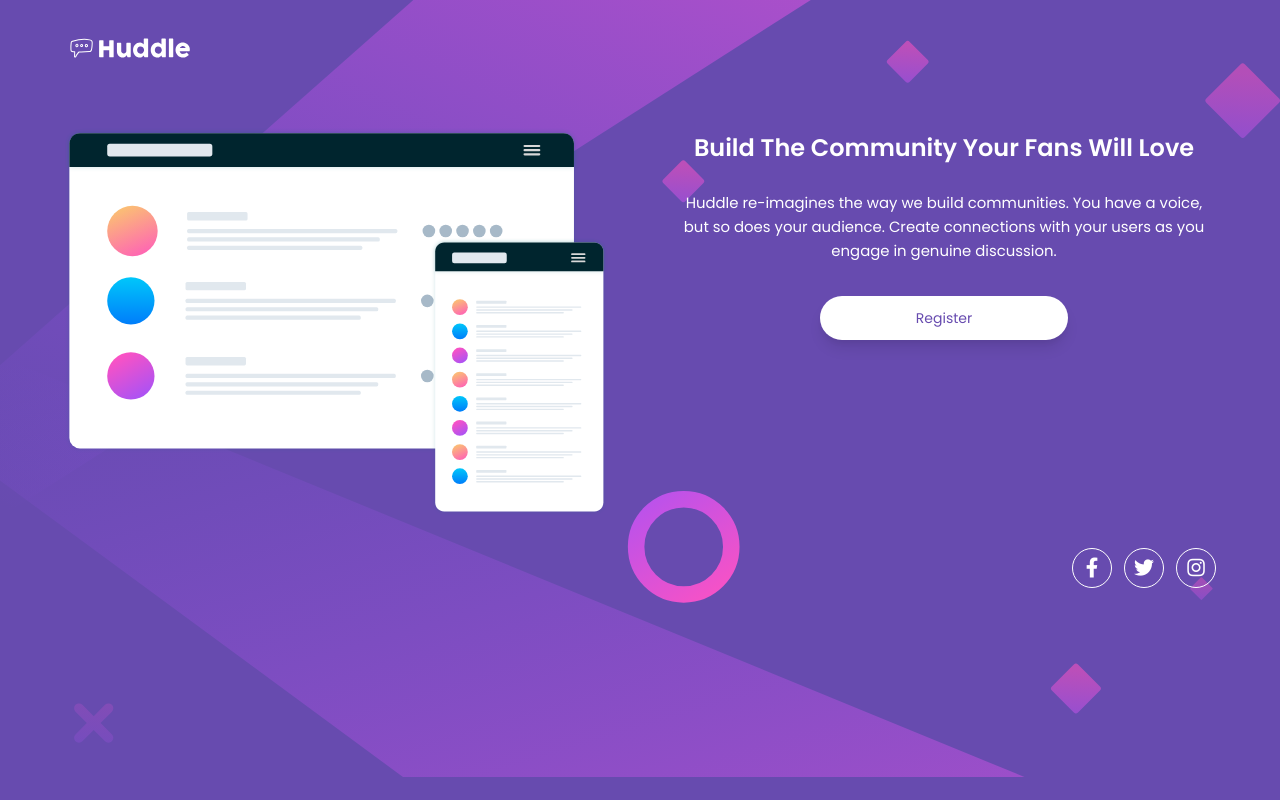
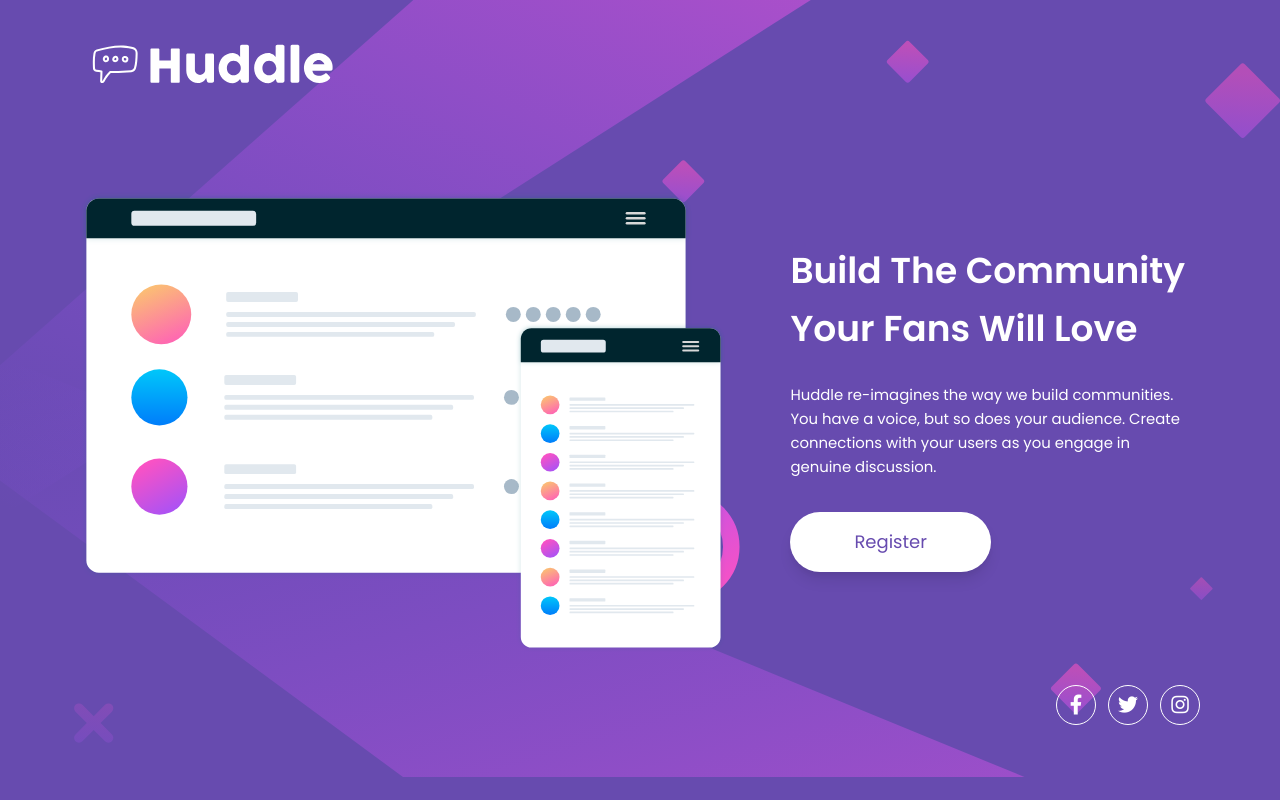
Before and after one commit to JustinByrne/FM-huddle-landing-page, a website: page index.html in a window 1280 px wide. Drawn offline with Linux system fonts and the light colour scheme.

Commit message:
Created desktop view

```diff
--- a/index.html
+++ b/index.html
@@ -14,23 +14,24 @@
     </head>
 
     <body class="bg-violet">
-        <div class="px-9 lg:px-16 bg-mobile lg:bg-desktop bg-no-repeat bg-contain lg:h-screen">
+        <div class="px-9 lg:px-20 bg-mobile lg:bg-desktop bg-no-repeat bg-contain lg:h-screen">
             <header class="pt-8 pb-16">
-                <img class="h-8" src="./images/logo.svg">
+                <img class="h-8 lg:h-16" src="./images/logo.svg">
             </header>
-            <main class="text-center grid grid-cols-1 lg:grid-cols-2 gap-16 pb-8">
-                <div>
+            <div class="flex flex-col">
+                <main class="text-center lg:text-left grid grid-cols-1 lg:grid-cols-5 gap-16 pb-8 items-center">
+                    <div class="lg:col-span-3 lg:pt-8">
                         <img src="./images/illustration-mockups.svg">
                     </div>
-                <div>
-                    <h1 class="font-poppins text-2xl text-white font-bold pb-6 leading-relaxed">
+                    <div class="lg:col-span-2">
+                        <h1 class="font-poppins text-2xl lg:text-4xl text-white font-bold pb-6 leading-relaxed lg:leading-relaxed">
                             Build The Community Your Fans Will Love
                         </h1>
-                    <p class="font-poppins text-white text-[0.93rem] pb-8 leading-relaxed">
+                        <p class="font-poppins text-white text-[0.93rem] pb-8 lg:pr-4 leading-relaxed">
                             Huddle re-imagines the way we build communities. You have a voice, but so does your audience.
                             Create connections with your users as you engage in genuine discussion.
                         </p>
-                    <button class="font-poppins bg-white hover:bg-magenta text-violet hover:text-white text-sm px-24 py-3 rounded-full shadow-lg">
+                        <button class="font-poppins bg-white hover:bg-magenta text-violet hover:text-white text-sm lg:text-lg px-24 lg:px-16 py-3 lg:py-4 rounded-full shadow-lg">
                             Register
                         </button>
                     </div>
@@ -47,5 +48,6 @@
                     </div>
                 </footer>
             </div>
+        </div>
     </body>
 </html>
```
Also changed, not shown: tailwind.css. Lines whose indentation alone changed are shown as unchanged.
